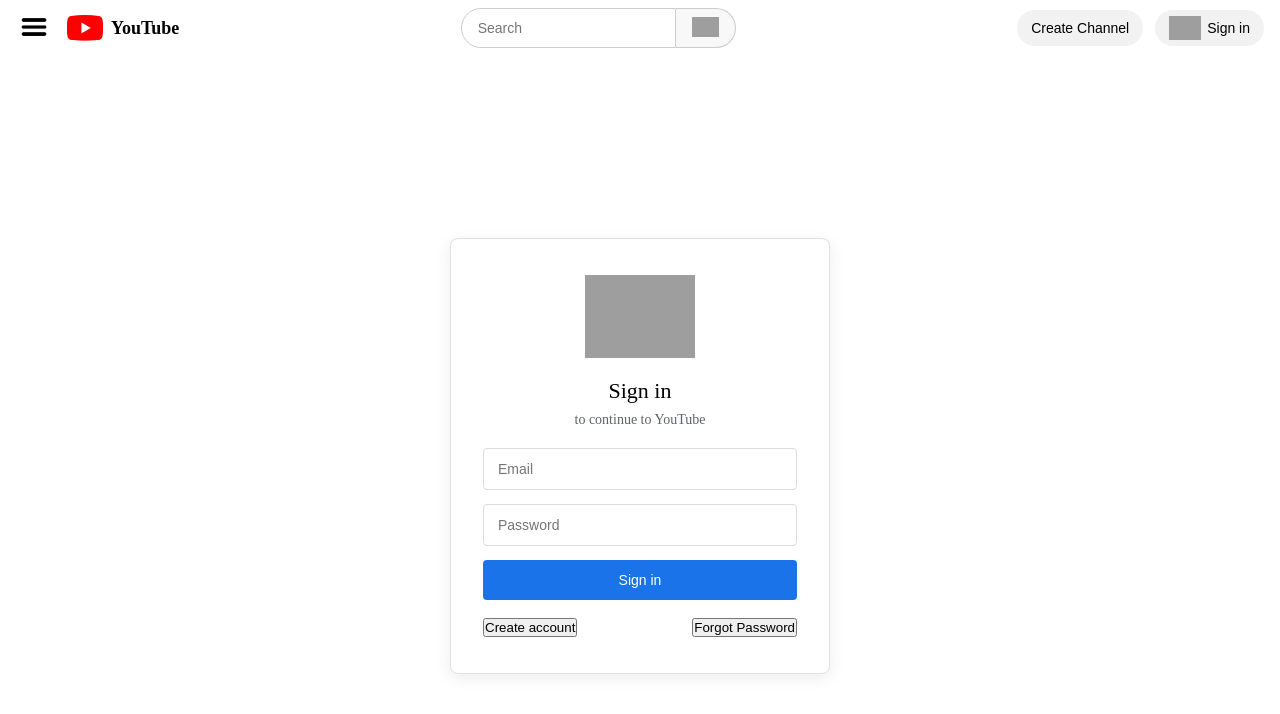
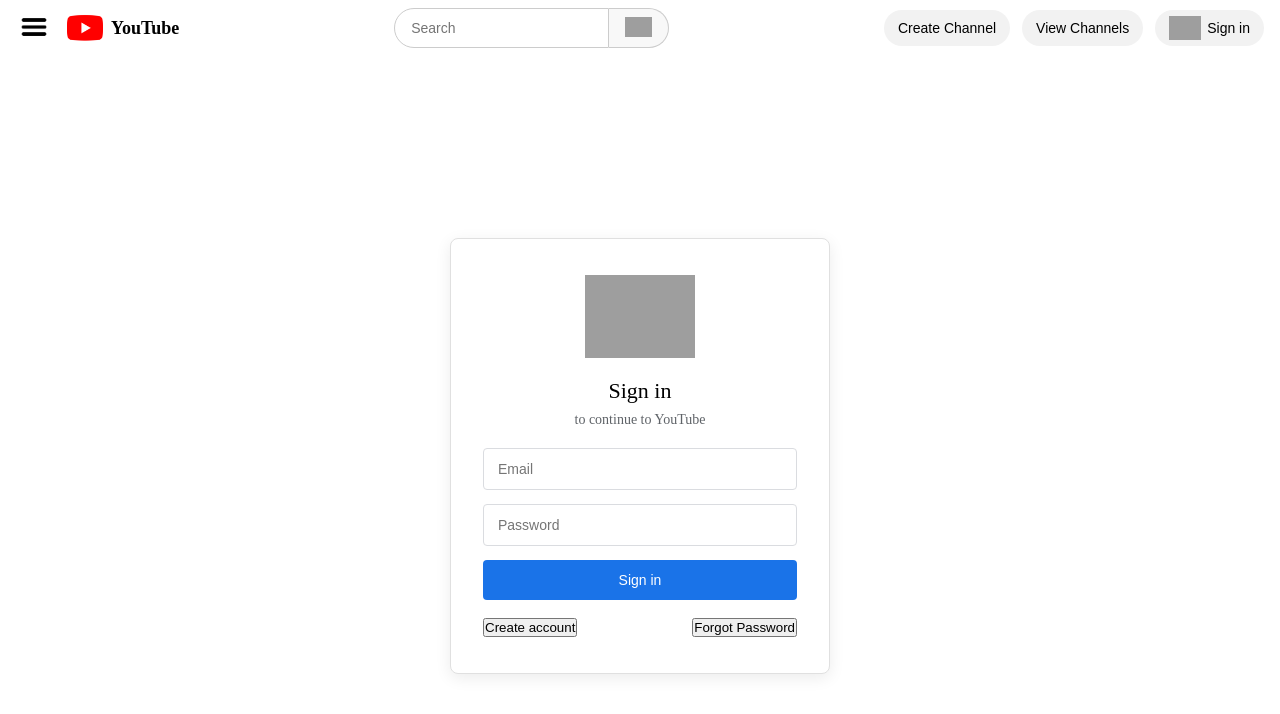
Before and after one commit to yaccir/youtubeclone, a React (Vite) app: page /signin in a window 1280 px wide. Shown: the top 714 px of the page. Built offline with nearby package versions, Linux system fonts and the light colour scheme; grey boxes are pictures that could not be loaded.

Commit message:
add navigation of view channels in header

```diff
--- a/src/components/Header.jsx
+++ b/src/components/Header.jsx
@@ -22,6 +22,11 @@
 else
   navigate("/signin");
 
+}
+
+function handleviewchannel()
+{
+  navigate("/viewchannels")
 }
 function handlesignin()
 {
@@ -81,6 +86,7 @@
       {/* RIGHT SECTION */}
       <div className="button-container">
         <button onClick={handlechannel} className="btnheader">Create Channel</button>
+        <button onClick={handleviewchannel} className="btnheader">View Channels</button>
 
         <button onClick={handlesignin} className={sinout?"vis2":"signin btnheader"}>
           <img
```
